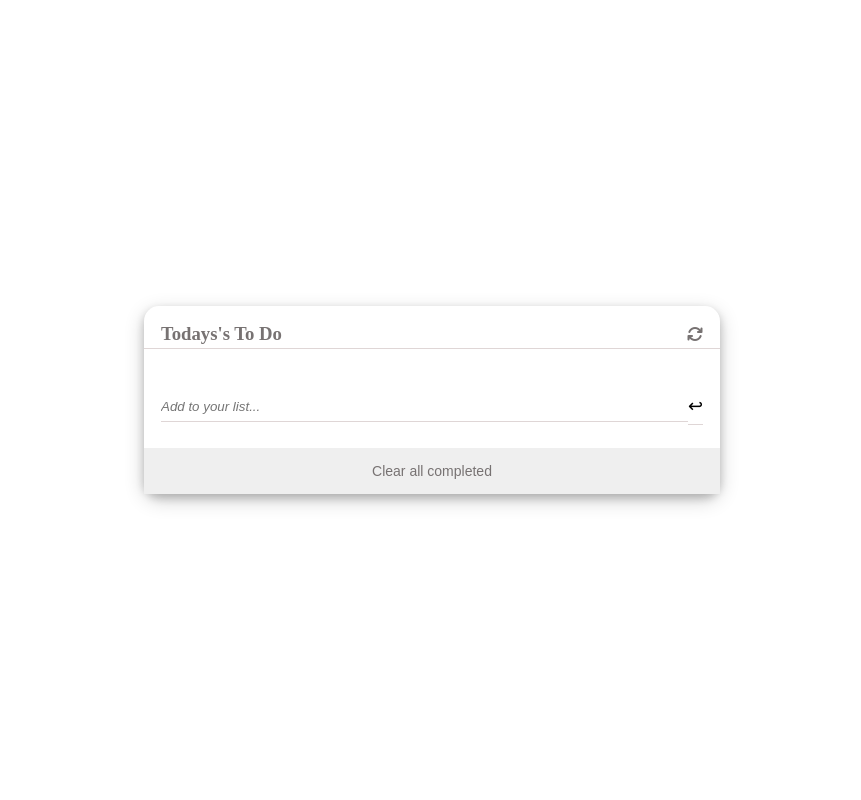
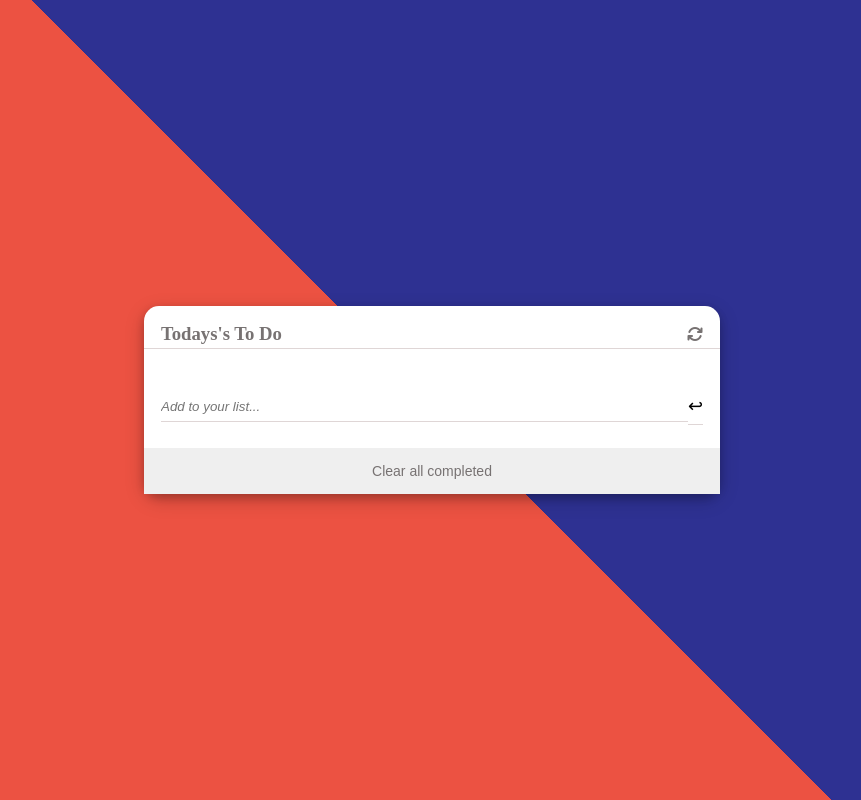
Before and after one commit to hamzaw9/ToDoList, a website built with webpack: page src/index.html in a window 1280 px wide. Shown: the whole page, without its empty margins (208-1069 px from the left). Built offline with nearby package versions, Linux system fonts and the light colour scheme.

Commit message:
Add gradient background styling

```diff
--- a/src/style.css
+++ b/src/style.css
@@ -9,6 +9,7 @@ body {
   justify-content: center;
   align-items: center;
   min-height: 100vh;
+  background: linear-gradient(45deg, #ec5242 50%, #2e3192 50%);
 }
 
 button {
@@ -20,6 +21,7 @@ button {
   color: #777272;
   box-shadow: 0 4px 8px 0 rgb(0 0 0 / 20%), 0 6px 20px 0 rgb(0 0 0 / 19%);
   border-radius: 15px;
+  background-color: white;
 }
 
 .to-do-inner {
```
